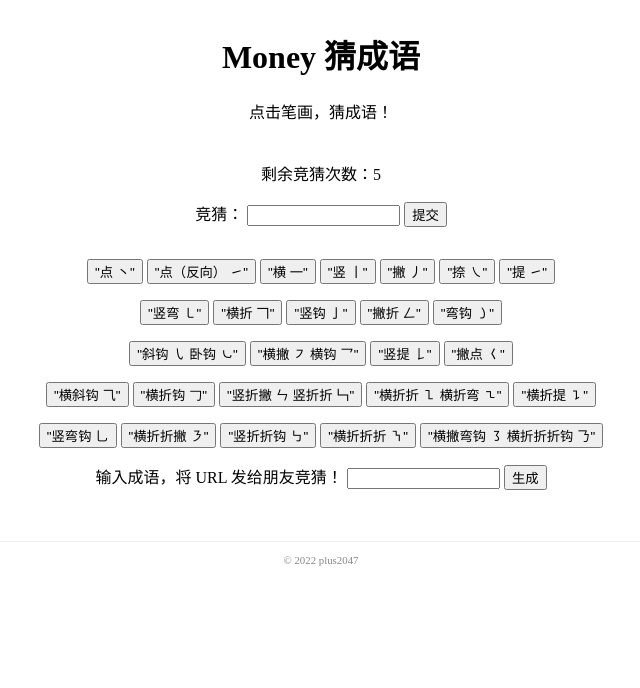
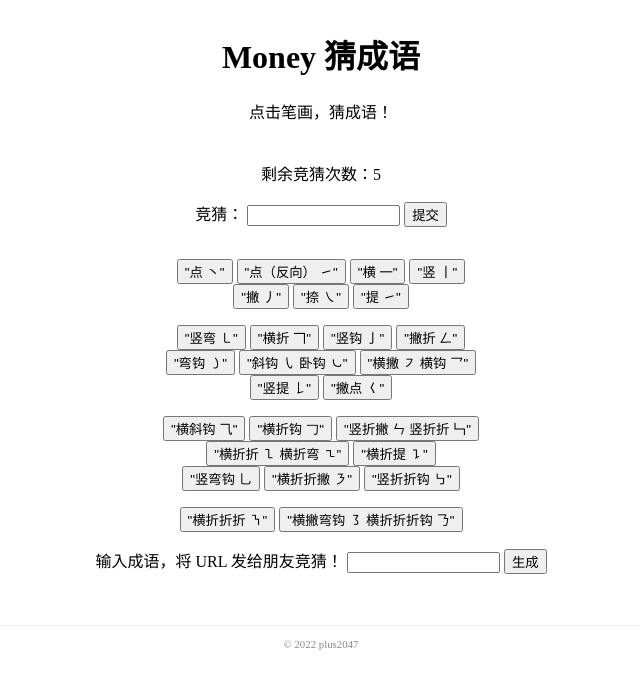
Before and after one commit to guessidioms/guessidioms, a Flask app: page / in a window 1280 px wide. Shown: the part 46-734 px from the top of the page, without its empty margins (319-959 px from the left). Run offline with Flask 2, Linux system fonts and the light colour scheme; some libraries are stand-ins or nearby versions.

Commit message:
beautify

```diff
--- a/templates/index.html
+++ b/templates/index.html
@@ -45,6 +45,7 @@
     <button onclick='addStrokeAndRefresh("btn_d", "d")' id="btn_d"> "点（反向） ㇀" </button>
     <button onclick='addStrokeAndRefresh("btn_j", "j")' id="btn_j"> "横 一" </button>
     <button onclick='addStrokeAndRefresh("btn_f", "f")' id="btn_f"> "竖 丨" </button>
+    <br/>
     <button onclick='addStrokeAndRefresh("btn_s", "s")' id="btn_s"> "撇 丿" </button>
     <button onclick='addStrokeAndRefresh("btn_l", "l")' id="btn_l"> "捺 ㇏" </button>
     <button onclick='addStrokeAndRefresh("btn_i", "i")' id="btn_i"> "提 ㇀" </button>
@@ -55,12 +56,11 @@
     <button onclick='addStrokeAndRefresh("btn_c", "c")' id="btn_c"> "横折 𠃍" </button>
     <button onclick='addStrokeAndRefresh("btn_g", "g")' id="btn_g"> "竖钩 亅" </button>
     <button onclick='addStrokeAndRefresh("btn_n", "n")' id="btn_n"> "撇折 𠃋" </button>
+    <br/>
     <button onclick='addStrokeAndRefresh("btn_t", "t")' id="btn_t"> "弯钩 ㇁" </button>
-</p>
-
-<p align="center">
     <button onclick='addStrokeAndRefresh("btn_y", "y")' id="btn_y"> "斜钩 ㇂ 卧钩 ㇃" </button>
     <button onclick='addStrokeAndRefresh("btn_e", "e")' id="btn_e"> "横撇 ㇇ 横钩 乛" </button>
+    <br/>
     <button onclick='addStrokeAndRefresh("btn_h", "h")' id="btn_h"> "竖提 𠄌" </button>
     <button onclick='addStrokeAndRefresh("btn_m", "m")' id="btn_m"> "撇点 𡿨" </button>
 </p>
@@ -69,14 +69,16 @@
     <button onclick='addStrokeAndRefresh("btn_o", "o")' id="btn_o"> "横斜钩 ⺄" </button>
     <button onclick='addStrokeAndRefresh("btn_r", "r")' id="btn_r"> "横折钩 𠃌" </button>
     <button onclick='addStrokeAndRefresh("btn_x", "x")' id="btn_x"> "竖折撇 ㄣ 竖折折 𠃑" </button>
+    <br/>
     <button onclick='addStrokeAndRefresh("btn_v", "v")' id="btn_v"> "横折折 ㇅ 横折弯 ㇍" </button>
     <button onclick='addStrokeAndRefresh("btn_p", "p")' id="btn_p"> "横折提 ㇊" </button>
+    <br/>
+    <button onclick='addStrokeAndRefresh("btn_u", "u")' id="btn_u"> "竖弯钩 乚 </button>
+    <button onclick='addStrokeAndRefresh("btn_a", "a")' id="btn_a"> "横折折撇 ㇋" </button>
+    <button onclick='addStrokeAndRefresh("btn_z", "z")' id="btn_z"> "竖折折钩 ㇉" </button>
 </p>
 
 <p align="center">
-    <button onclick='addStrokeAndRefresh("btn_u", "u")' id="btn_u"> "竖弯钩 乚 </button>
-    <button onclick='addStrokeAndRefresh("btn_a", "a")' id="btn_a"> "横折折撇 ㇋" </button>
-    <button onclick='addStrokeAndRefresh("btn_z", "z")' id="btn_z"> "竖折折钩 ㇉" </button>
     <button onclick='addStrokeAndRefresh("btn_q", "q")' id="btn_q"> "横折折折 ㇎" </button>
     <button onclick='addStrokeAndRefresh("btn_w", "w")' id="btn_w"> "横撇弯钩 ㇌ 横折折折钩 𠄎" </button>
 </p>
```
Also changed, not shown: index.html (+8 -6 lines), README.md.
